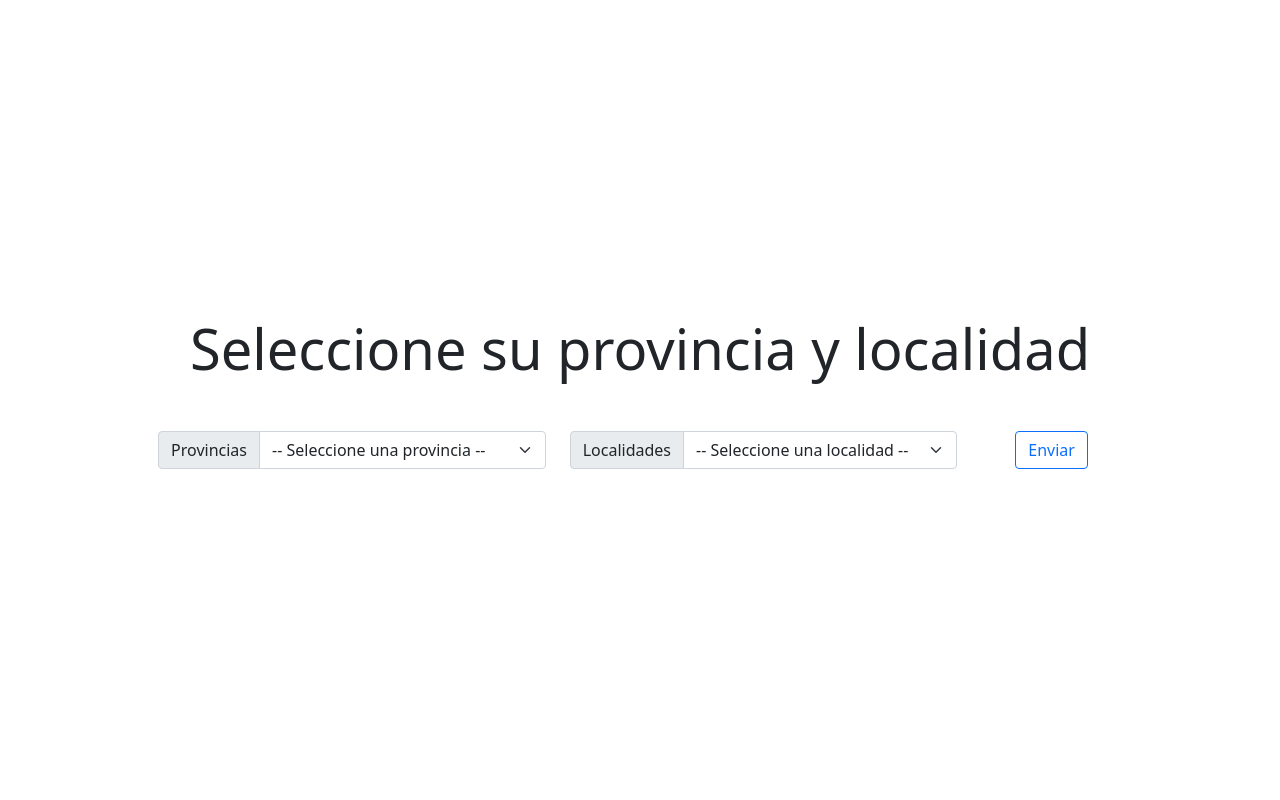
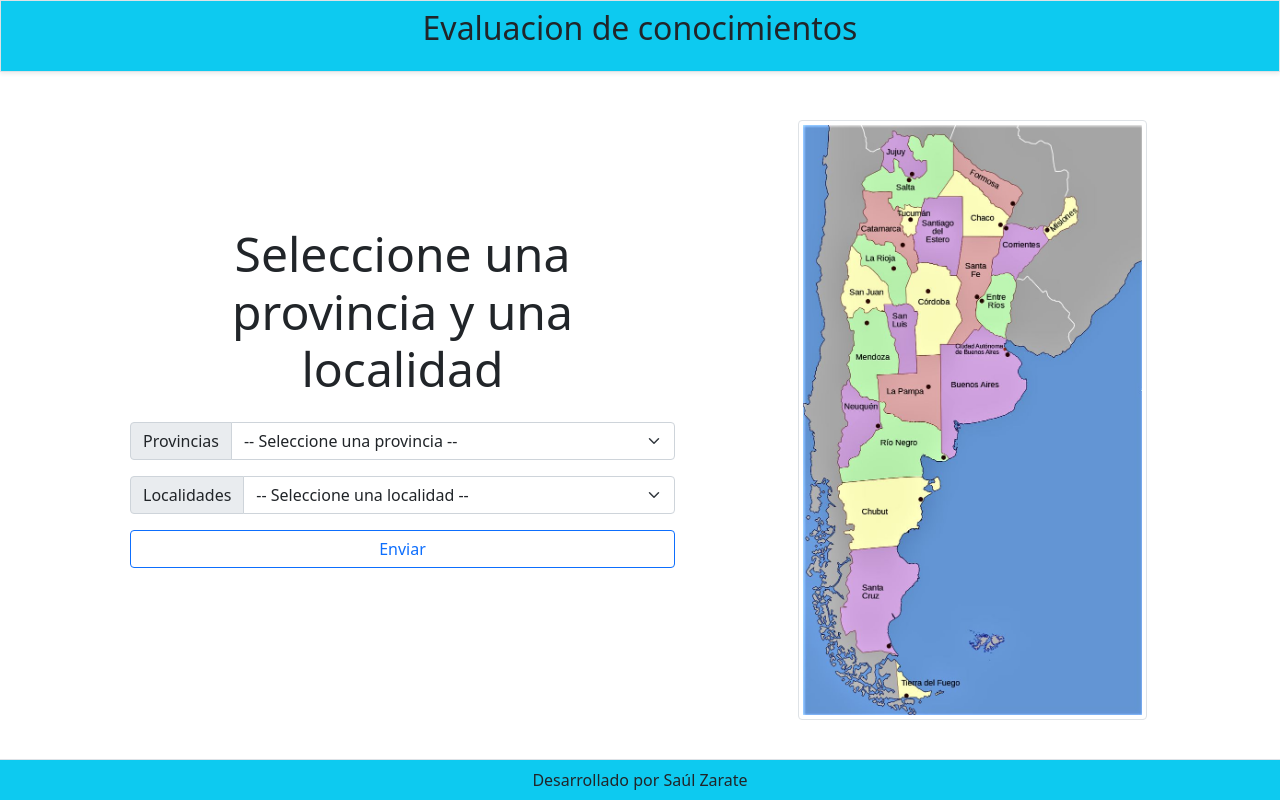
Before and after one commit to SaulZarate/evaluacionDeTrabajo, a PHP site: page / in a window 1280 px wide. Run offline with PHP 8.4, Linux system fonts and the light colour scheme; data comes from the database, SQL or seed files in the repository.

Commit message:
Estilos e imagen agregados

```diff
--- a/index.php
+++ b/index.php
@@ -26,6 +26,12 @@
 
 <body>
 
+    <header class="bg-info border shadow-sm py-2">
+        <div class="container">
+            <p class="text-center display-5 titleHeader">Evaluacion de conocimientos</p>
+        </div>
+    </header>
+
     <?php
         if(isset($_GET["error"])){
             showAlertError(str_replace(","," ",$_GET["error"]));
@@ -34,13 +40,17 @@
         }
     ?>
 
-    <main class="container text-center">
+    <main class="container my-5">
+        <div class="row">
 
-        <h1 class="display-4 mb-5">Seleccione su provincia y localidad</h1>
+            <section class="col-12 col-md-7 sectionText mb-5">
+                <form action="validate.php" method="POST" id='form'>
+                    <div class="row px-5">
+                        <div class="col-12 mb-3">
+                            <h1 class="text-center display-5">Seleccione una provincia y una localidad</h1>
+                        </div>
 
-        <form action="validate.php" method="POST" id='form'>
-            <div class="row">
-                <div class="col-12 col-md-5">
+                        <div class="col-12">
                             <div class="input-group mb-3">
                                 <label class="input-group-text" for="selectProvincia">Provincias</label>
                                 <select name="provincia" id="selectProvincia" class="form-select" required>
@@ -49,7 +59,7 @@
                             </div>
                         </div>
 
-                <div class="col-12 col-md-5">
+                        <div class="col-12">
                             <div class="input-group mb-3">
                                 <label class="input-group-text" for="selectLocalidades">Localidades</label>
                                 <select name="localidad" id="selectLocalidades" class="form-select" required>
@@ -58,14 +68,26 @@
                             </div>
                         </div>
 
-                <div class="col-12 col-md-2">
-                    <input type="submit" value="Enviar" class="btn btn-outline-primary">
+                        <div class="col-12 d-grid gap-1">
+                            <input type="submit" value="Enviar" class="btn btn-block btn-outline-primary">
                         </div>
 
                     </div>
                 </form>
+            </section>
+
+
+            <section class="col-12 col-md-5 contentImg ">
+                    <img src="./image/mapaDeArgentinaYSusProvincias.jpg" alt="mapa de Argentina con sus provincias" class="img-thumbnail rounded">
+            </section>
+        </div>
     </main>
 
+    <footer class="bg-info border-top py-2 fixed-bottom">
+        <div class="container">
+            <p class="m-0 text-center">Desarrollado por Saúl Zarate</p>
+        </div>
+    </footer>
 
     <!-- My Javascript -->
     <script>
--- a/styles.css
+++ b/styles.css
@@ -1,5 +1,4 @@
 main{
-    height: 100vh;
     display: flex;
     justify-content: center;
     align-items: center;
@@ -17,3 +16,24 @@ select > option{
     right: 0;
 
 }
+
+.sectionText{
+    display: flex;
+    justify-content: center;
+    align-items: center;
+}
+
+.contentImg img{
+    height: 600px;
+    object-fit: fill;
+    object-position: center;
+}
+
+.contentImg{
+    display: flex;
+    justify-content: center;
+}
+
+.titleHeader{
+    font-size: 2em !important;
+}
```
Also changed, not shown: image/mapaDeArgentinaYSusProvincias.jpg (added). Lines whose indentation alone changed are shown as unchanged.
